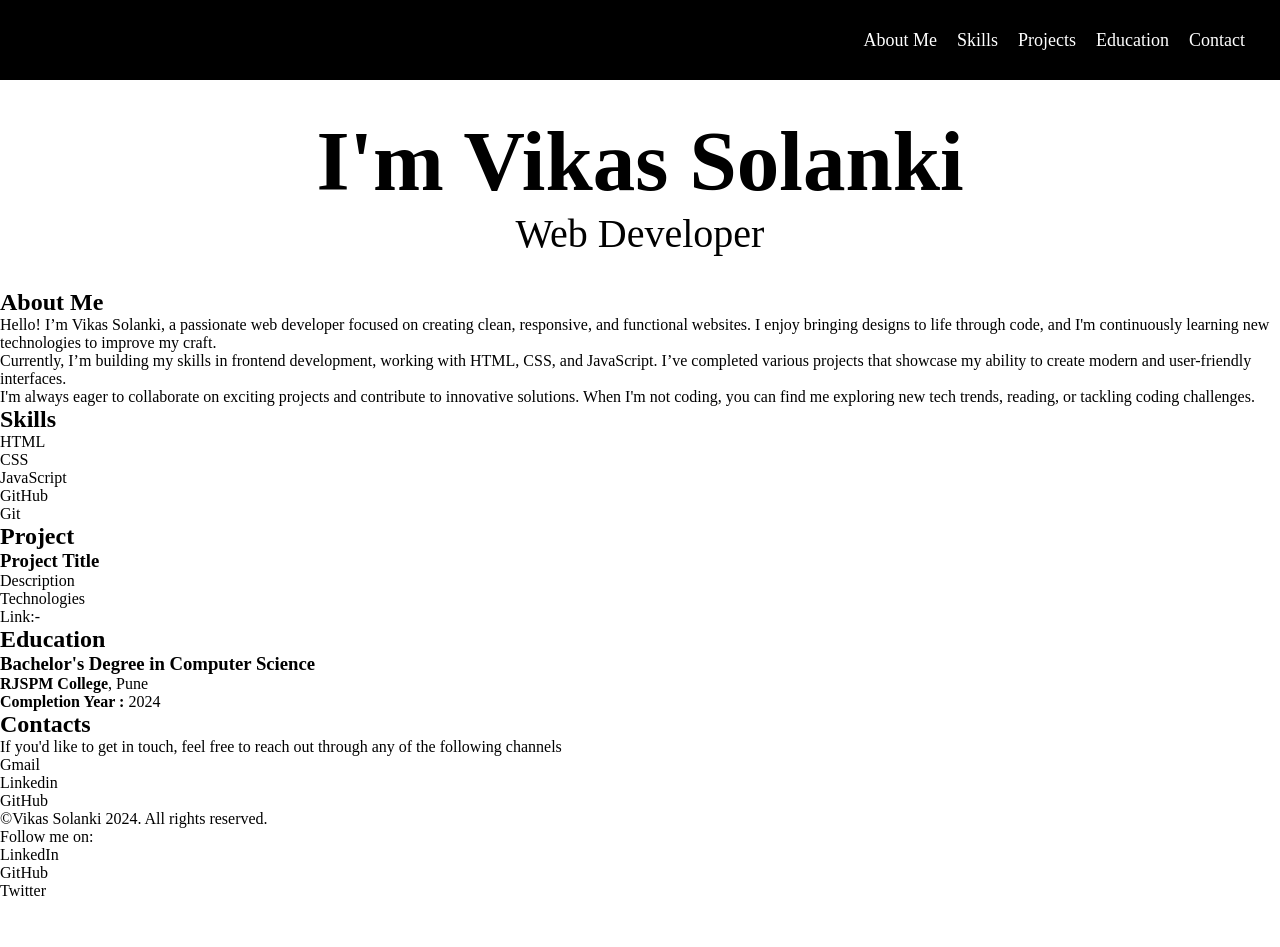
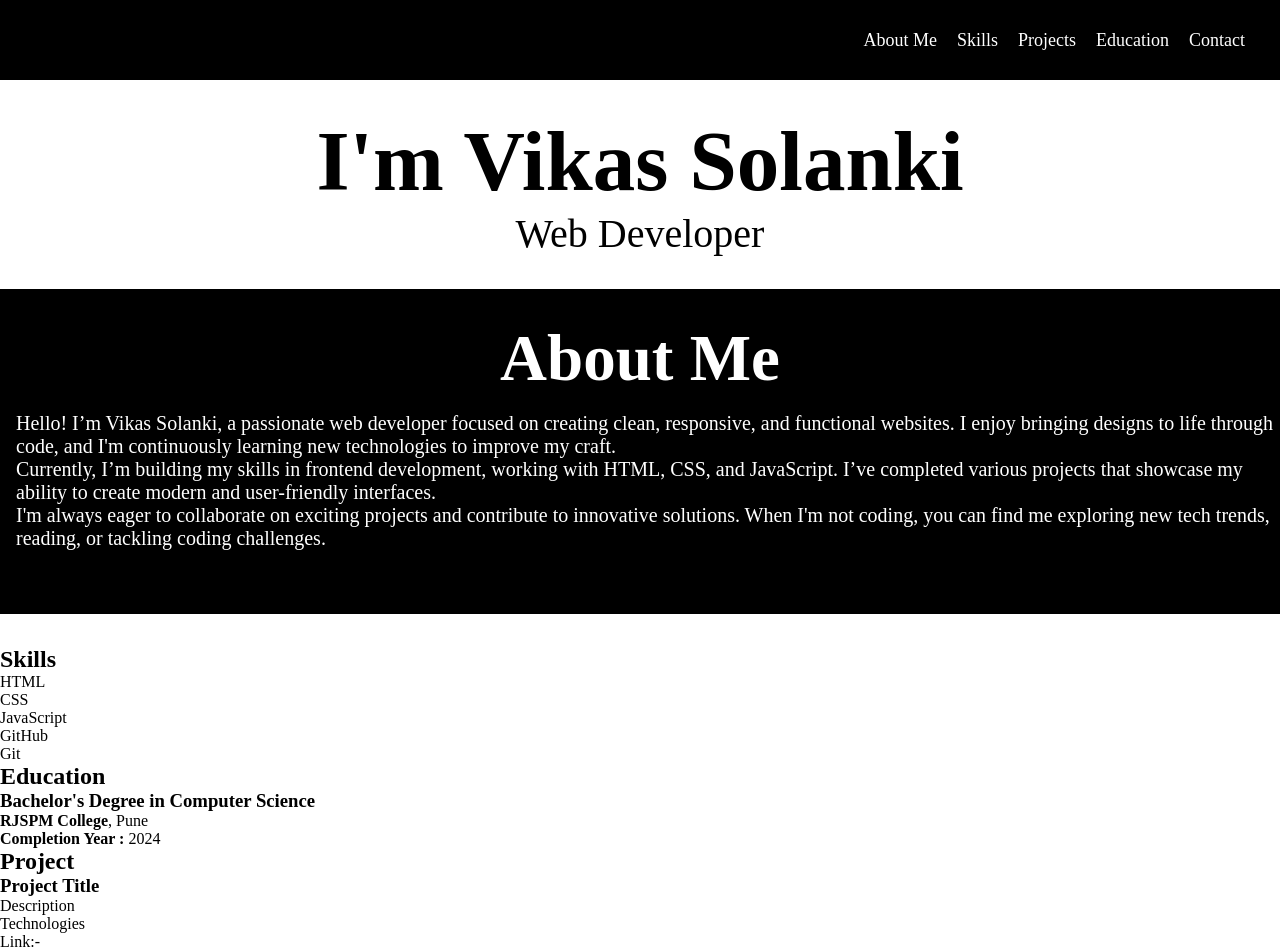
Before and after one commit to vikassolanki3008/portfolio_v1, a plain HTML site: page index.html in a window 1280 px wide. Shown: the top 947 px of the page. Before the commit the page ends 900 px from the top, so only its background shows below. Drawn offline with Linux system fonts and the light colour scheme.

Commit message:
About section & smooth Scrolling

```diff
--- a/index.html
+++ b/index.html
@@ -26,12 +26,14 @@
     </section>
 
 
+
         <section id="aboutMe">
             <h2>About Me</h2>
             <p>Hello! I’m Vikas Solanki, a passionate web developer focused on creating clean, responsive, and functional websites. I enjoy bringing designs to life through code, and I'm continuously learning new technologies to improve my craft.</p>
             <p>Currently, I’m building my skills in frontend development, working with HTML, CSS, and JavaScript. I’ve completed various projects that showcase my ability to create modern and user-friendly interfaces.</p>
             <p>I'm always eager to collaborate on exciting projects and contribute to innovative solutions. When I'm not coding, you can find me exploring new tech trends, reading, or tackling coding challenges.</p>
         </section>
+
 
         <section id="skills">
         <h2>Skills</h2>
@@ -42,6 +44,14 @@
             <li>GitHub</li>
             <li>Git</li>
         </ul>
+    </section>
+    <section id="education">
+        <h2>Education</h2>
+        <div class="degree">
+            <h3>Bachelor's Degree in Computer Science</h3>
+            <p><strong>RJSPM College</strong>, Pune</p>
+            <p><strong>Completion Year :</strong> 2024</p>
+        </div>
     </section>
 
     <section id="projects">
@@ -54,14 +64,10 @@
         </div>
     </section>
 
-    <section id="education">
-        <h2>Education</h2>
-        <div class="degree">
-            <h3>Bachelor's Degree in Computer Science</h3>
-            <p><strong>RJSPM College</strong>, Pune</p>
-            <p><strong>Completion Year :</strong> 2024</p>
-        </div>
-    </section>
+
+
+
+
 
     <section id="contacts">
         <h2>Contacts</h2>
--- a/style.css
+++ b/style.css
@@ -1,6 +1,10 @@
 *{
     margin: 0;
     padding: 0;
+}
+
+html{
+    scroll-behavior: smooth;
 }
 
 .navigation{
@@ -47,3 +51,26 @@ Introduction Css
 .introduction p{
     font-size: 40px;
 }
+
+
+
+#aboutMe{
+    background-color: black;
+    color: white;
+    margin-top: 2rem;
+    margin-bottom: 2rem;
+    padding-bottom: 4rem;
+
+}
+
+#aboutMe h2{
+    text-align: center;
+    font-size: 65px;
+    padding-top: 2rem;
+    margin-bottom: 1rem;
+}
+
+#aboutMe p{
+    padding-left: 1rem;
+    font-size: 20px;
+}
```
Lines whose indentation alone changed are shown as unchanged.
